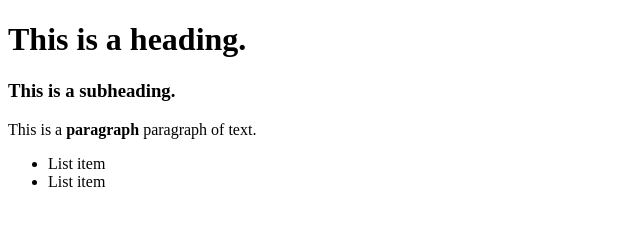
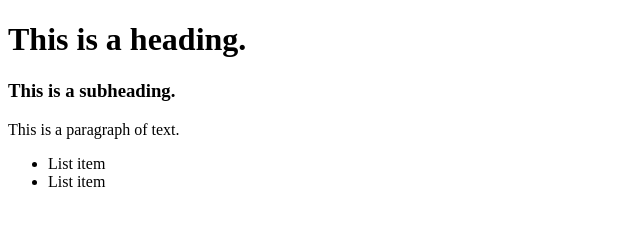
Before and after one commit to JasmineX1/miniature-potato, a plain HTML site: page index.html in a window 1280 px wide. Shown: the whole page, without its empty margins (0-640 px from the left). Drawn offline with Linux system fonts and the light colour scheme.

Commit message:
Update index.html

```diff
--- a/index.html
+++ b/index.html
@@ -9,7 +9,7 @@
     <h1>This is a heading.</h1>
     <h3>This is a subheading.</h3>
 
-    <p>This is a <strong> paragraph </strong>paragraph of text.</p>
+    <p>This is a paragraph of text.</p>
 
     <ul>
         <li>List item</li>
```
